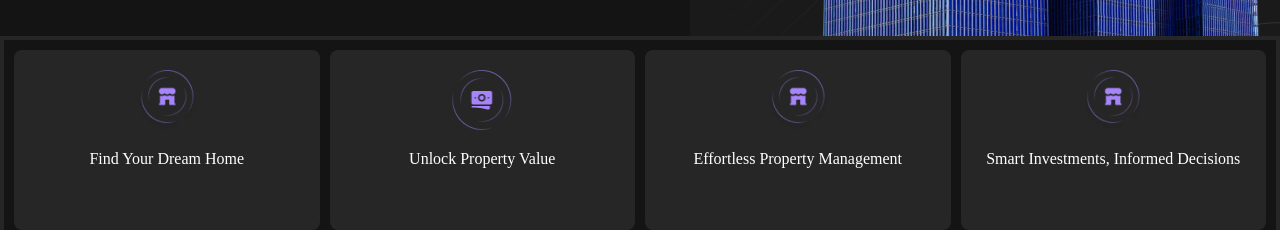
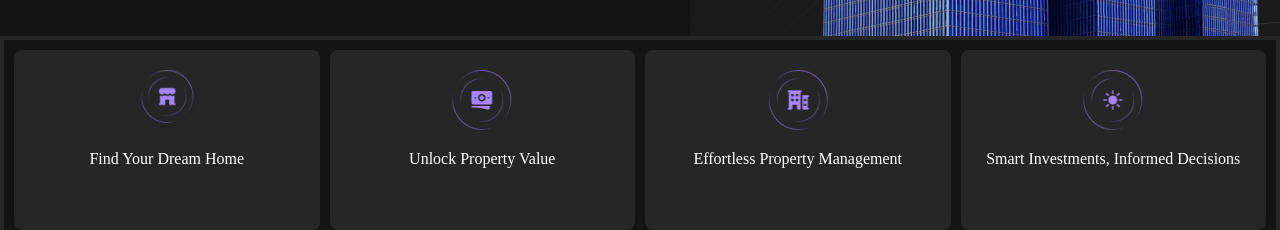
Before and after one commit to DeVTeJ10/Home-ly, a React (Vite) app: page / in a window 1280 px wide. Shown: the part 681-911 px from the top of the page. Built offline with nearby package versions, Linux system fonts and the light colour scheme.

Commit message:
refactoring images

```diff
--- a/src/components/dreamHome/index.jsx
+++ b/src/components/dreamHome/index.jsx
@@ -3,6 +3,8 @@ import './dreamHome.css'
 // Import all the images
 import tryImg from '../../images/try.png'
 import propertyImg from '../../images/property.png'
+import propsmangImg from '../../images/propsmang.png'
+import smartsunImg from '../../images/smartsun.png'
 
 const index = () => {
   return (
@@ -17,11 +19,11 @@ const index = () => {
                 <p className='dreamHome'> Unlock Property Value </p>
             </div>
             <div className='management'>
-                <img src={tryImg} width={60} height={60} alt="Management" />
+                <img src={propsmangImg} width={60} height={60} alt="Management" />
                 <p className='dreamHome'> Effortless Property Management </p>
             </div>
             <div className='investment'>
-                <img src={tryImg} width={60} height={60} alt="Investment" />
+                <img src={smartsunImg} width={60} height={60} alt="Investment" />
                 <p className='dreamHome'> Smart Investments, Informed Decisions </p>
             </div>
         </div>
```
